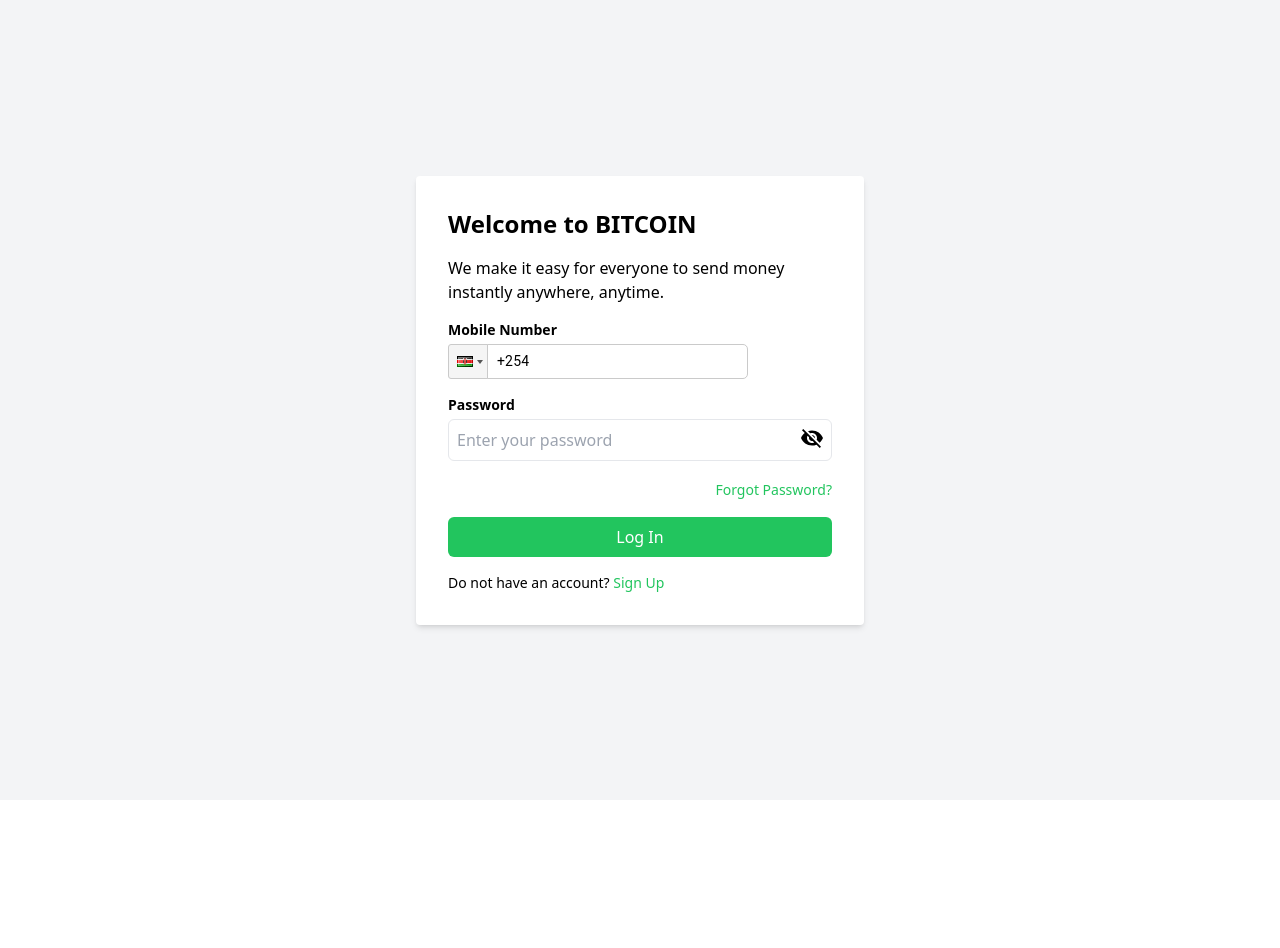
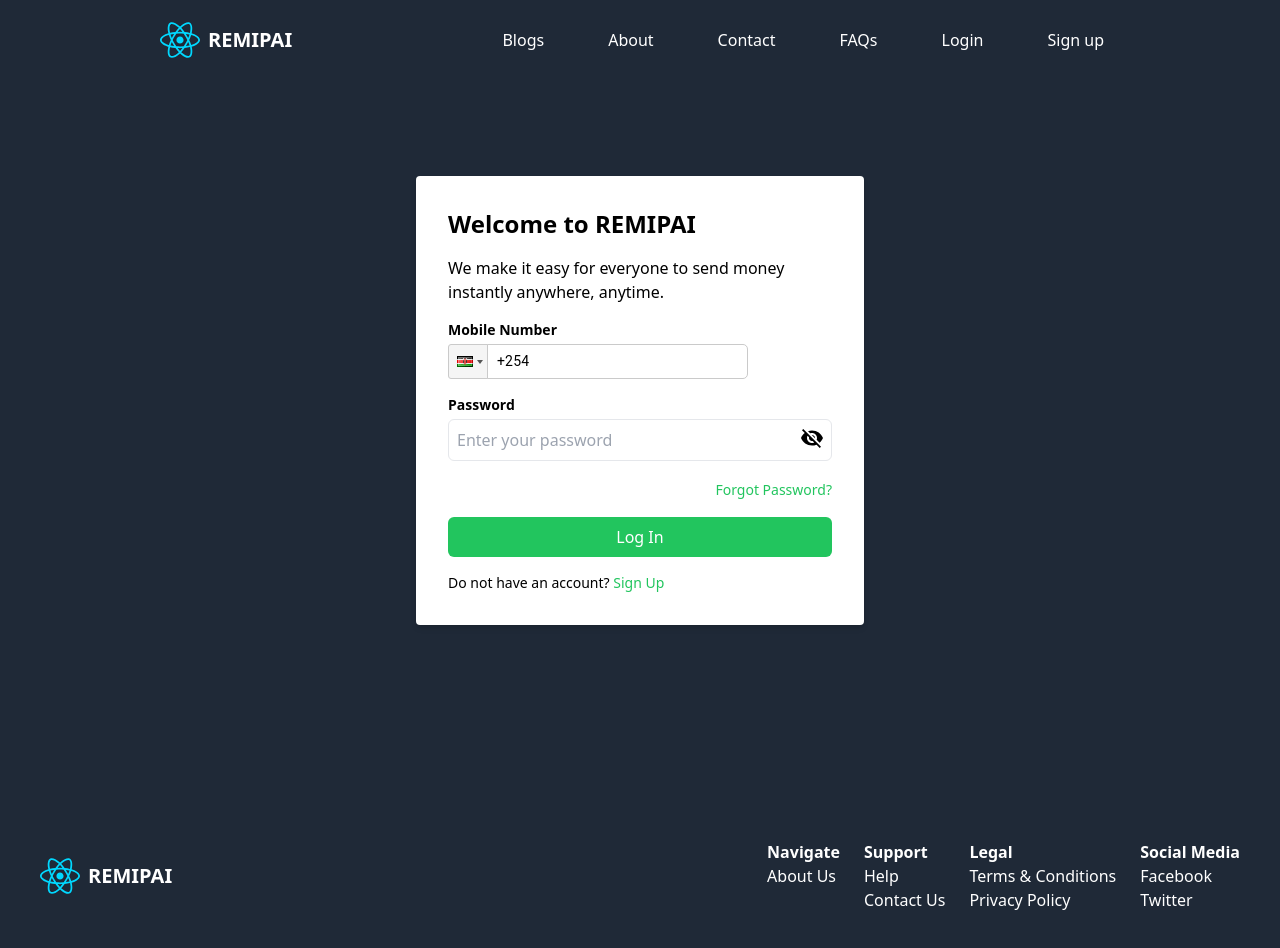
Before and after one commit to JoshCoinKe/frontend, a React (Vite) app: page /login in a window 1280 px wide. Shown: the top 948 px of the page. Before the commit the page ends 800 px from the top, so only its background shows below. Built offline with nearby package versions, Linux system fonts and the light colour scheme.

Commit message:
minor changes with color

```diff
--- a/src/App.jsx
+++ b/src/App.jsx
@@ -6,7 +6,7 @@
 
 function App() {
   return (
-    <div className="bg-gray-800 text-white w-full">
+    <div className="bg-gray-800 w-full">
       <Routes>
         <Route path="/" element={<Home />} />
         <Route path="/login" element={<Login />} />
--- a/src/components/Footer.jsx
+++ b/src/components/Footer.jsx
@@ -3,12 +3,12 @@
 import logo from "../assets/react.svg";
 const Footer = () => {
   return (
-    <div className="container w-full h-auto">
+    <div className="container w-full h-auto text-white">
       <div className="mx-auto flex flex-col md:flex-row lg:flex-row justify-between items-center p-10">
         {/* Logo on the left */}
         <Link to="/" className="flex items-center text-white">
           <img src={logo} alt="Logo" className="w-10 h-10 mr-2" />
-          <span className="font-bold text-xl">Bitcoin</span>
+          <span className="font-bold text-xl">REMIPAI</span>
         </Link>
         {/* Links on the right */}
         <div className="flex flex-col md:flex-row md:space-x-6 lg:flex-row">
--- a/src/components/Hero.jsx
+++ b/src/components/Hero.jsx
@@ -8,7 +8,7 @@
       {/* Div1 */}
       <div className="flex flex-col lg:flex-row  p-10 w-auto h-full" id="div1">
         {/* Left Div */}
-        <div className="basis-1/2 self-center ">
+        <div className="basis-1/2 self-center text-white">
           <h1 className="text-sm mb-4 font-medium">SEND MORE FOR LESS</h1>
           <p className="text-4xl font-bold mb-6">
             International Transfer made{" "}
@@ -18,8 +18,9 @@
           {/* Currency Conversion Box */}
 
           <p className="text-sm font-semibold">
-            Join thousands of people who trust Bitcoin with their international
-            money transfers, now!
+            Join thousands of people who trust{" "}
+            <span className="text-green-600">Remipai</span> with their
+            international money transfers, now!
           </p>
         </div>
 
@@ -41,26 +42,24 @@
           />
         </div>
         {/* Right Div */}
-        <div className="basis-3/4 mt-5">
-          <h1 className="text-sm mb-4 text-center underline font-bold">
+        <div className="basis-3/4 mt-5 ">
+          <h1 className="text-sm mb-4 text-center underline font-bold text-white">
             WHY CHOOSE US
           </h1>
-          <p className="text-xl lg:text-42l font-bold mb-6">
+          <p className="text-xl lg:text-42l font-bold mb-6 text-white">
             The Safest Way To Transact Your Money Fast
           </p>
           <div id="div01">
             <div id="div02" className="flex flex-col lg:flex-row ">
               <div
                 id="div03"
-                className="flex flex-col lg:flex-row mb-5 items-center space-x-4 p-6 max-w-sm mx-auto bg-white rounded-xl shadow-lg text-black "
+                className="flex flex-col lg:flex-row mb-5 items-center space-x-4 p-6 max-w-sm mx-auto bg-white rounded-xl shadow-lg "
               >
                 <div id="div04" className="shrink-0">
                   <img src={pic1} alt="" className="h-12 w-12" />
                 </div>
                 <div id="div05">
-                  <h1 className="text-xl font-medium text-black">
-                    We are Simple
-                  </h1>
+                  <h1 className="text-xl font-medium">We are Simple</h1>
                   <p className="text-slate-500">
                     We bring one-click international money transfer solutions,
                     at your fingertips. Just visit our website, log-in and send
@@ -70,15 +69,13 @@
               </div>
               <div
                 id="div03"
-                className="flex flex-col lg:flex-row mb-5 items-center space-x-4 p-6 max-w-sm mx-auto bg-white rounded-xl shadow-lg text-black"
+                className="flex flex-col lg:flex-row mb-5 items-center space-x-4 p-6 max-w-sm mx-auto bg-white rounded-xl shadow-lg "
               >
                 <div id="div04" className="shrink-0">
                   <img src={pic1} alt="" className="h-12 w-12" />
                 </div>
                 <div id="div05">
-                  <h1 className="text-xl font-medium text-black">
-                    We are Fast
-                  </h1>
+                  <h1 className="text-xl font-medium ">We are Fast</h1>
                   <p>
                     We ensure complete transparency in order to keep your money
                     safe. With Bitcoin, track your money, stay informed and stay
@@ -90,15 +87,13 @@
             <div id="div02" className="flex flex-col lg:flex-row mb-5">
               <div
                 id="div03"
-                className="flex flex-col lg:flex-row mb-5 items-center space-x-4 p-6 max-w-sm mx-auto bg-white rounded-xl shadow-lg text-black"
+                className="flex flex-col lg:flex-row mb-5 items-center space-x-4 p-6 max-w-sm mx-auto bg-white rounded-xl shadow-lg "
               >
                 <div id="div04" className="shrink-0">
                   <img src={pic1} alt="" className="h-12 w-12" />
                 </div>
                 <div id="div05">
-                  <h1 className="text-xl font-medium text-black">
-                    We are Safe
-                  </h1>
+                  <h1 className="text-xl font-medium ">We are Safe</h1>
                   <p>
                     Privacy is everything. And we make sure that nothing invades
                     yours. Our industry-leading technology protects your money
@@ -108,15 +103,13 @@
               </div>
               <div
                 id="div03"
-                className="flex flex-col lg:flex-row  items-center space-x-4 p-6 max-w-sm mx-auto bg-white rounded-xl shadow-lg text-black"
+                className="flex flex-col lg:flex-row  items-center space-x-4 p-6 max-w-sm mx-auto bg-white rounded-xl shadow-lg "
               >
                 <div id="div04" className="shrink-0">
                   <img src={pic1} alt="" className="h-12 w-12" />
                 </div>
                 <div id="div05">
-                  <h1 className="text-xl font-medium text-black">
-                    We are Simple
-                  </h1>
+                  <h1 className="text-xl font-medium ">We are Simple</h1>
                   <p>
                     We value speed. And this is the reason why 95% of our
                     transactions are completed within minutes you tap on the
@@ -130,7 +123,7 @@
       </div>
 
       {/* How it works */}
-      <div className="p-5 w-auto h-3/4">
+      <div className="p-5 w-auto h-3/4 text-white">
         <div>
           <h3 className="text-sm">HOW IT WORKS?</h3>
           <p className="text-xl lg:text-2xl font-bold">
--- a/src/components/Login.jsx
+++ b/src/components/Login.jsx
@@ -3,6 +3,8 @@
 import { Link } from "react-router-dom";
 import PhoneInput from "react-phone-input-2";
 import "react-phone-input-2/lib/style.css";
+import Navbar from "./Navbar";
+import Footer from "./Footer";
 
 const Login = () => {
   const [showPassword, setShowPassword] = useState(false);
@@ -14,12 +16,14 @@
 
   const handlePhoneChange = (value) => {
     setPhoneNumber(value);
-  }
+  };
 
   return (
-    <div className="flex items-center justify-center min-h-screen bg-gray-100 text-black">
+    <>
+      <Navbar />
+      <div className="flex items-center justify-center min-h-screen bg-gray-800">
         <div className="bg-white p-8 rounded shadow-md w-full max-w-md">
-        <h2 className="text-2xl font-bold mb-4">Welcome to BITCOIN</h2>
+          <h2 className="text-2xl font-bold mb-4">Welcome to REMIPAI</h2>
           <p>
             We make it easy for everyone to send money instantly anywhere,
             anytime.
@@ -33,7 +37,7 @@
               <PhoneInput
                 inputProps={{
                   id: "phone",
-                name: "phoe",
+                  name: "phone",
                   required: true,
                 }}
                 country="ke"
@@ -84,6 +88,8 @@
           </p>
         </div>
       </div>
+      <Footer />
+    </>
   );
 };
 
--- a/src/components/Navbar.jsx
+++ b/src/components/Navbar.jsx
@@ -10,14 +10,14 @@
   const closeMenu = () => setClick(false);
 
   return (
-    <div className="bg-gray-800 fixed top-0  z-10 w-full">
+    <div className="bg-gray-800 fixed top-0  z-10 w-full text-white">
       <div className="flex items-center justify-between m-auto h-20 p-4 max-w-screen-lg">
         <Link
           to="/"
           className=" hover:border rounded hover:border-yellow-500 hover:bg-black px-4 py-2 flex items-center text-white"
         >
           <img src={logo} alt="Logo" className="w-10 h-10 mr-2" />
-          <span className="font-bold text-xl">Bitcoin</span>
+          <span className="font-bold text-xl">REMIPAI</span>
         </Link>
 
         {/* Mobile Menu Icon */}
--- a/src/components/Register.jsx
+++ b/src/components/Register.jsx
@@ -3,6 +3,8 @@
 import { Link } from "react-router-dom";
 import PhoneInput from "react-phone-input-2";
 import "react-phone-input-2/lib/style.css";
+import Navbar from "./Navbar";
+import Footer from "./Footer";
 
 const Register = () => {
   const [showPassword, setShowPassword] = useState(false);
@@ -14,14 +16,15 @@
 
   const handlePhoneChange = (value) => {
     setPhoneNumber(value);
-  }
+  };
 
   return (
-    <div className="container mt-20 px-4">
-      <div className="flex flex-col lg:flex-row items-center justify-center">
+    <>
+      <Navbar />
+      <div className="flex flex-col lg:flex-row items-center justify-center mt-5">
         {/* text */}
         <div className="w-full h-full basis-1/2 self-center lg:p-10">
-          <div className="p-6">
+          <div className="p-6 text-white">
             <h1>Welcome</h1>
             <p>
               Create your account and send money anytime, anywhere instantly in
@@ -31,7 +34,7 @@
 
           <div
             id="div03"
-            className="flex flex-col lg:flex-row mb-5 items-center space-x-4 p-6 max-w-sm mx-auto bg-white rounded-xl shadow-lg text-black "
+            className="flex flex-col lg:flex-row mb-5 items-center space-x-4 p-6 max-w-sm mx-auto bg-white rounded-xl shadow-lg "
           >
             <p
               className="bg-green-500"
@@ -58,7 +61,7 @@
           </div>
           <div
             id="div03"
-            className="flex flex-col lg:flex-row mb-5 items-center space-x-4 p-6 max-w-sm mx-auto bg-white rounded-xl shadow-lg text-black "
+            className="flex flex-col lg:flex-row mb-5 items-center space-x-4 p-6 max-w-sm mx-auto bg-white rounded-xl shadow-lg  "
           >
             <p
               className="bg-green-500"
@@ -85,7 +88,7 @@
           </div>
           <div
             id="div03"
-            className="flex flex-col lg:flex-row mb-5 items-center space-x-4 p-6 max-w-sm mx-auto bg-white rounded-xl shadow-lg text-black "
+            className="flex flex-col lg:flex-row mb-5 items-center space-x-4 p-6 max-w-sm mx-auto bg-white rounded-xl shadow-lg "
           >
             <p
               className="bg-green-500"
@@ -110,12 +113,12 @@
               </p>
             </div>
           </div>
-          <p className="">Privacy Policy</p>
+          <p className="text-white">Privacy Policy</p>
         </div>
         {/* form */}
-        <div className="basis-1/2 p-8 rounded shadow-md w-50 mt-20 mb-5 bg-white text-black max-w-md">
+        <div className="basis-1/2 p-8 rounded shadow-md w-50 mt-20 mb-5 bg-white  max-w-md">
           <h2 className="text-2xl font-bold mb-4">
-            Create your BITCOIN account
+            Create your REMIPAI account
           </h2>
           <p>Send money anytime, anywhere instantly</p>
 
@@ -162,7 +165,7 @@
               <PhoneInput
                 inputProps={{
                   id: "phone",
-                name: "phoe",
+                  name: "phone",
                   required: true,
                 }}
                 country="ke"
@@ -170,13 +173,6 @@
                 onChange={handlePhoneChange}
                 containerClass="mt-1 w-full"
               />
-              {/* <input
-                type="tel"
-                id="phone"
-                name="phone"
-                className="mt-1 p-2 w-full border rounded-md"
-                placeholder="Enter mobile number"
-              /> */}
             </div>
 
             <div className="mb-4 relative">
@@ -239,7 +235,8 @@
           </p>
         </div>
       </div>
-    </div>
+      <Footer />
+    </>
   );
 };
 
```
Lines whose indentation alone changed are shown as unchanged.
